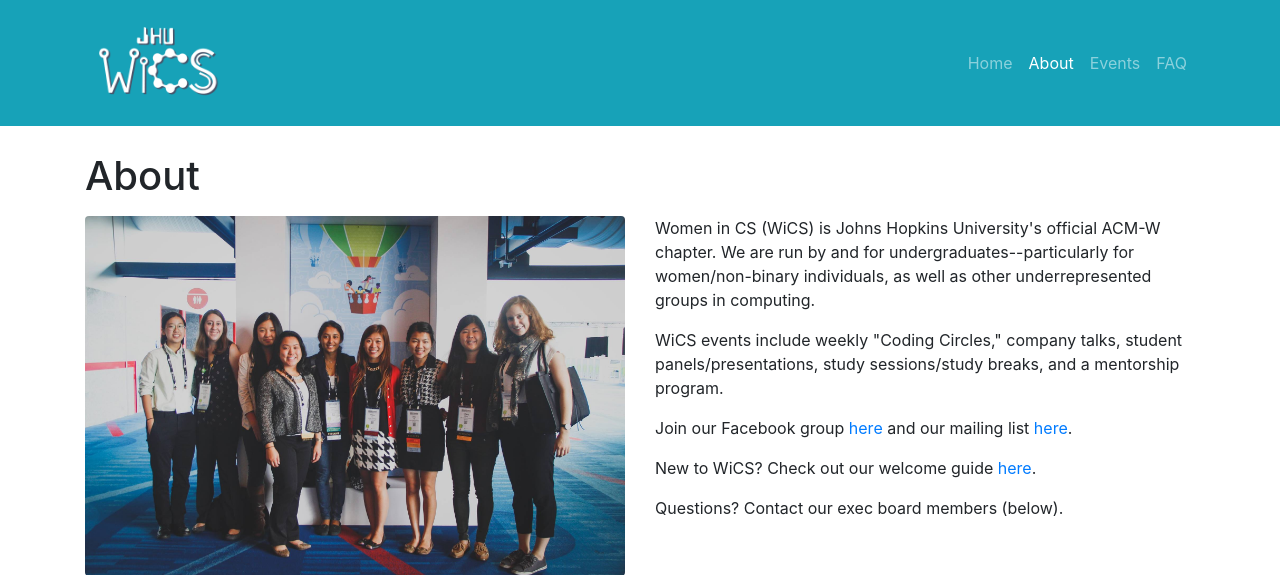
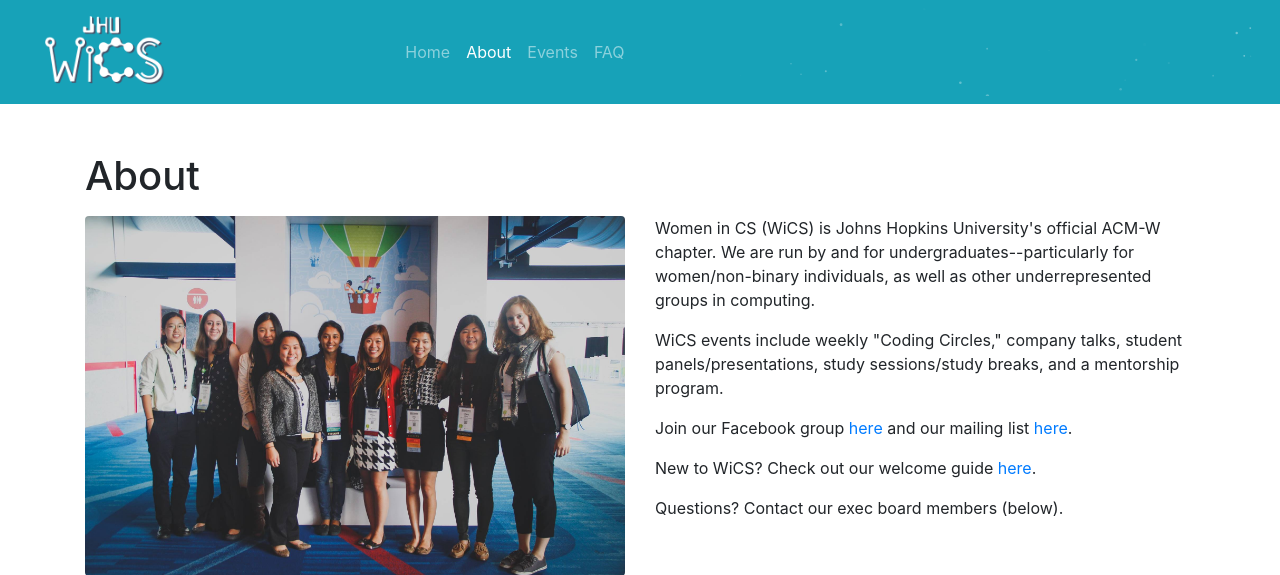
Before and after one commit to WiCSJHU/wicsjhu.github.io, a PHP site: page /about.html in a window 1280 px wide. Shown: the top 575 px of the page. Run offline with PHP 8.4, Linux system fonts and the light colour scheme.

Commit message:
updated about page with animations and gradient navbar. new particlesgit commit -m

```diff
--- a/about.html
+++ b/about.html
@@ -17,12 +17,15 @@
     <!-- Custom styles for this template -->
     <link href="css/modern-business.css" rel="stylesheet">
 
+    <!-- AOS animation css css -->
+    <link rel="stylesheet" href="https://unpkg.com/aos@next/dist/aos.css" />
+
   </head>
 
   <body>
 
     <!-- Navigation -->
-    <nav class="navbar fixed-top navbar-expand-lg navbar-dark bg-info fixed-top">
+    <nav id="particles-js" class="navbar fixed-top navbar-expand-lg navbar-dark bg-info fixed-top">
       <div class="container">
         <a class="navbar-brand" href="/"><img src="img/logo.jpg" style="max-height: 100px"/></a>
         <button class="navbar-toggler navbar-toggler-right" type="button" data-toggle="collapse" data-target="#navbarResponsive" aria-controls="navbarResponsive" aria-expanded="false" aria-label="Toggle navigation">
@@ -53,7 +56,7 @@
       <br><br><br>
 
       <!-- Page Heading/Breadcrumbs -->
-      <h1 class="mt-4 mb-3">About
+      <h1 data-aos= "fade-up"  class="mt-4 mb-3">About
       </h1>
 
       <!--ol class="breadcrumb">
@@ -64,7 +67,7 @@
       </ol-->
 
       <!-- Intro Content -->
-      <div class="row">
+      <div data-aos= "fade-up"  class="row">
         <div class="col-lg-6">
           <img class="img-fluid rounded mb-4" src="img/ghc_2.jpg" alt="WiCS at GHC 2016">
         </div>
@@ -82,11 +85,12 @@
       <hr>
 
       <!-- Exec -->
-      <h3>Exec Board: 2018-2019</h3>
-
+      <div data-aos= "fade-up" >
+      <h3 >Exec Board: 2018-2019</h3>
+    </div>
       <div class="row">
         <!-- VIV -->
-        <div class="col-sm-3 mb-4">
+        <div data-aos= "fade-up"  class="col-sm-3 mb-4">
           <div class="card h-100 text-center">
             <img class="card-img-top" src="img/members/vivian.jpg" alt="">
             <div class="card-body">
@@ -100,7 +104,7 @@
           </div>
         </div>
         <!-- ADRI -->
-        <div class="col-sm-3 mb-4">
+        <div data-aos= "fade-up"  class="col-sm-3 mb-4">
           <div class="card h-100 text-center">
             <img class="card-img-top" src="img/members/adriana.jpg" alt="">
             <div class="card-body">
@@ -114,9 +118,9 @@
           </div>
         </div>
         <!-- DOROTHY -->
-        <div class="col-sm-3 mb-4">
+        <div data-aos= "fade-up"  class="col-sm-3 mb-4">
           <div class="card h-100 text-center">
-            <img class="card-img-top" src="img/members/dorothy.jpg" alt="">
+            <img  class="card-img-top" src="img/members/dorothy.jpg" alt="">
             <div class="card-body">
               <h5 class="card-title">Dorothy Hu</h5>
               <h6 class="card-subtitle mb-2 text-muted">Treasurer</h6>
@@ -130,7 +134,7 @@
       </div>
       <div class="row">
         <!-- CINDY -->
-        <div class="col-sm-3 mb-4">
+        <div data-aos= "fade-up"  class="col-sm-3 mb-4">
           <div class="card h-100 text-center">
             <img class="card-img-top" src="img/members/cindy.jpg" alt="">
             <div class="card-body">
@@ -144,7 +148,7 @@
           </div>
         </div>
         <!-- CLAUDIA -->
-        <div class="col-sm-3 mb-4">
+        <div data-aos= "fade-up" class="col-sm-3 mb-4">
           <div class="card h-100 text-center">
             <img class="card-img-top" src="img/members/claudia.jpg" alt="">
             <div class="card-body">
@@ -263,6 +267,18 @@
     <script src="vendor/jquery/jquery.min.js"></script>
     <script src="vendor/bootstrap/js/bootstrap.bundle.min.js"></script>
 
+  <!-- Particles JS -->
+    <script  type="text/javascript" src="js/particles.js"></script>
+    <script type="text/javascript" src="js/app.js"></script>
+
+
+      <!-- JQuery CDN and AOS animations JS-->
+      <script src="https://code.jquery.com/jquery-3.3.1.js"></script>
+      <script src="https://unpkg.com/aos@next/dist/aos.js"></script>
+  <script>
+    AOS.init();
+  </script>
+
   </body>
 
 </html>
--- a/css/heroic-features.css
+++ b/css/heroic-features.css
@@ -21,7 +21,7 @@
 }
 
 .navbar-custom {
-    background-image: linear-gradient(to left ,rgba(20, 112, 134,0.8), rgba(23, 162, 184,0.8));
+    background-image: linear-gradient(to left ,rgba(20, 132, 144,0.8), rgba(23, 162, 184,0.8));
 }
 
 #particles-js {
--- a/css/modern-business.css
+++ b/css/modern-business.css
@@ -27,3 +27,15 @@
 .portfolio-item {
   margin-bottom: 30px;
 }
+
+
+.navbar-custom {
+    background-image: linear-gradient(to left ,rgba(20, 112, 134,0.8), rgba(23, 162, 184,0.8));
+}
+
+#particles-js {
+  position: absolute;
+  width: 100%;
+    height: 13%;
+    z-index: 2;
+}
--- a/js/app.js
+++ b/js/app.js
@@ -1,11 +1,10 @@
-// ParticlesJS Config.
 particlesJS("particles-js", {
   "particles": {
     "number": {
-      "value": 80,
+      "value": 355,
       "density": {
         "enable": true,
-        "value_area": 700
+        "value_area": 789.1476416322727
       }
     },
     "color": {
@@ -20,29 +19,34 @@
       "polygon": {
         "nb_sides": 5
       },
+      "image": {
+        "src": "img/github.svg",
+        "width": 100,
+        "height": 100
+      }
     },
     "opacity": {
-      "value": 0.5,
+      "value": 0.48927153781200905,
       "random": false,
       "anim": {
-        "enable": false,
-        "speed": 1,
-        "opacity_min": 0.1,
+        "enable": true,
+        "speed": 0.2,
+        "opacity_min": 0,
         "sync": false
       }
     },
     "size": {
-      "value": 3,
+      "value": 2,
       "random": true,
       "anim": {
-        "enable": false,
-        "speed": 40,
-        "size_min": 0.1,
+        "enable": true,
+        "speed": 2,
+        "size_min": 0,
         "sync": false
       }
     },
     "line_linked": {
-      "enable": true,
+      "enable": false,
       "distance": 150,
       "color": "#ffffff",
       "opacity": 0.4,
@@ -50,9 +54,9 @@
     },
     "move": {
       "enable": true,
-      "speed": 1,
+      "speed": 0.2,
       "direction": "none",
-      "random": false,
+      "random": true,
       "straight": false,
       "out_mode": "out",
       "bounce": false,
@@ -68,7 +72,7 @@
     "events": {
       "onhover": {
         "enable": true,
-        "mode": "grab"
+        "mode": "bubble"
       },
       "onclick": {
         "enable": true,
@@ -78,17 +82,17 @@
     },
     "modes": {
       "grab": {
-        "distance": 140,
+        "distance": 400,
         "line_linked": {
           "opacity": 1
         }
       },
       "bubble": {
-        "distance": 400,
-        "size": 40,
-        "duration": 2,
-        "opacity": 8,
-        "speed": 1
+        "distance": 83.91608391608392,
+        "size": 1,
+        "duration": 3,
+        "opacity": 1,
+        "speed": 3
       },
       "repulse": {
         "distance": 200,
```
Also changed, not shown: index.html (+7 -7 lines).
